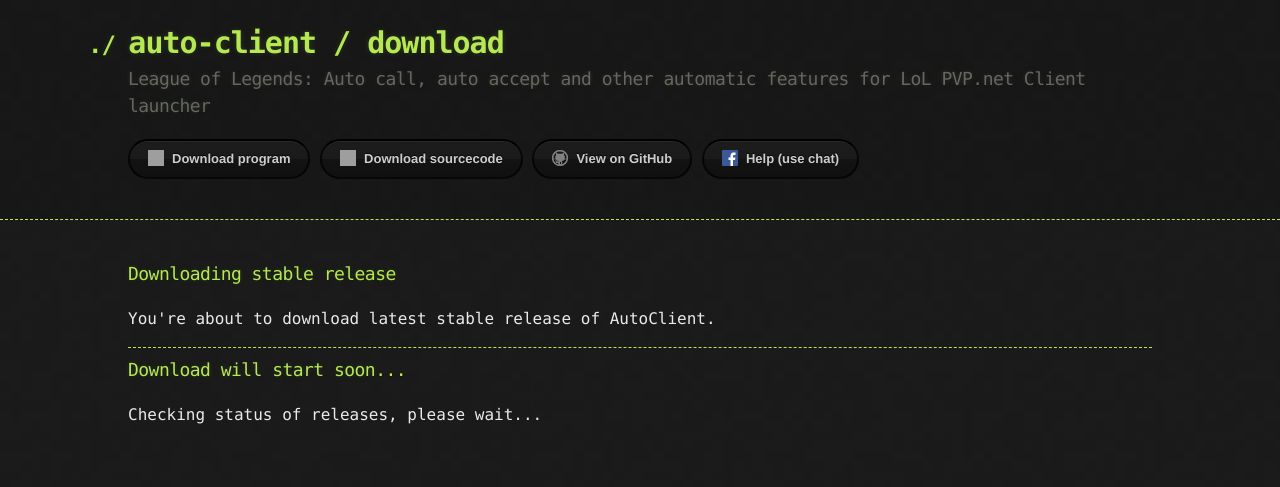
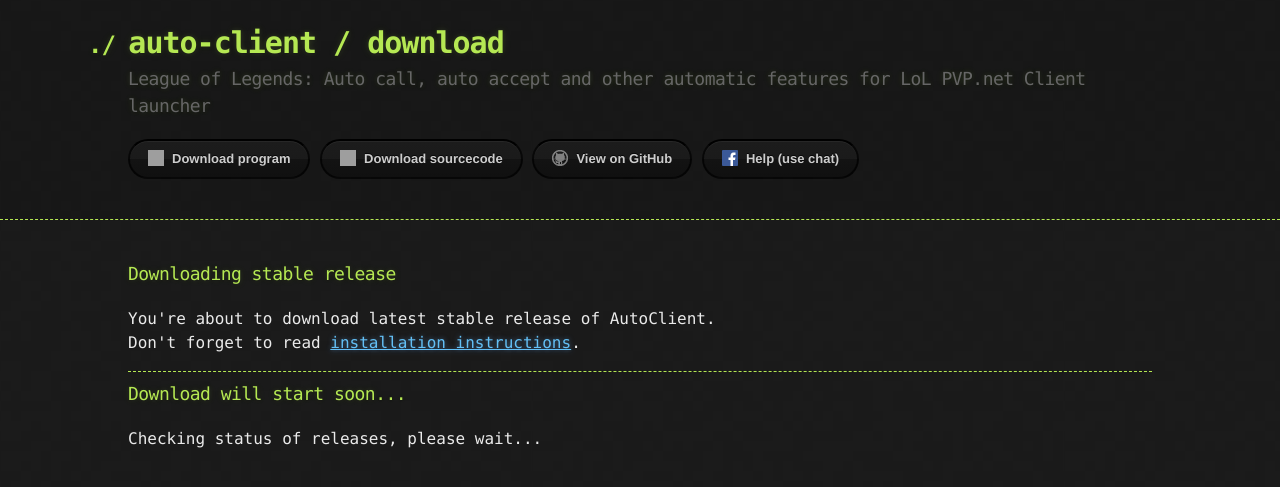
Before and after one commit to Darker/auto-client, a Jekyll site: the page built from download.html, in a window 1280 px wide. Shown: the top 487 px of the page. Built offline with Jekyll 4.4.1, drawn with Linux system fonts in a browser that asks for light colours; comment, search, counter and statistics services are not loaded; grey boxes are pictures that could not be loaded.

Commit message:
added link to instructions on download page

```diff
--- a/download-beta.html
+++ b/download-beta.html
@@ -4,7 +4,9 @@
 download_title: Downloading beta release
 ---
 You're about to download latest testing release of auto-client. Beta releases
-contain newest features and are most updated, but also can contain critical bugs.
+contain newest features and are most updated, but also can contain critical bugs.<br />
+
+Don't forget to read <a href="{{site.baseurl}}/installing">installation instructions</a>.
 
 <script>
 GetDownloadInfo = function(cb) {
--- a/download.html
+++ b/download.html
@@ -3,4 +3,6 @@
 title: Download
 download_title: Downloading stable release
 ---
-You're about to download latest stable release of AutoClient.
+You're about to download latest stable release of AutoClient.           <br />
+
+Don't forget to read <a href="{{site.baseurl}}/installing">installation instructions</a>.
--- a/index.html
+++ b/index.html
@@ -4,9 +4,9 @@
 ---
 <h3>Quick links</h3>
 <ul>
-  <li><a href="download">Download</a></li>
-  <li><a href="download-beta">Download beta version</a></li>
-  <li><a href="installing">How to install</a></li>
+  <li><a href="{{site.baseurl}}/download">Download</a></li>
+  <li><a href="{{site.baseurl}}/download-beta">Download beta version</a></li>
+  <li><a href="{{site.baseurl}}/installing">How to install</a></li>
   <li><a href="{{site.gh_repo}}/wiki" target="_blank">Wiki</a></li>
   <li><a href="{{site.gh_repo}}/issues" target="_blank">Report an issue</a></li>
 </ul>
```
